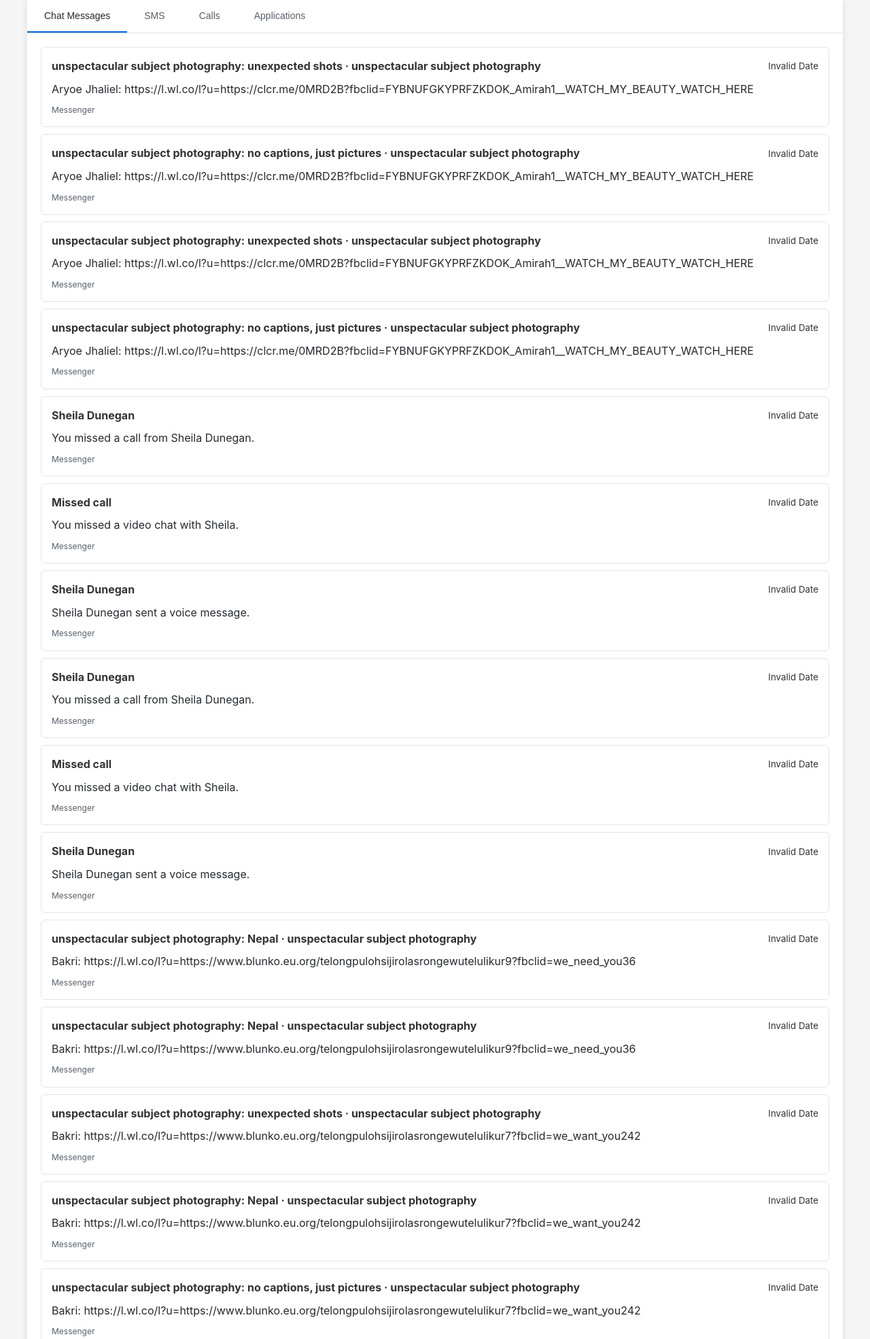
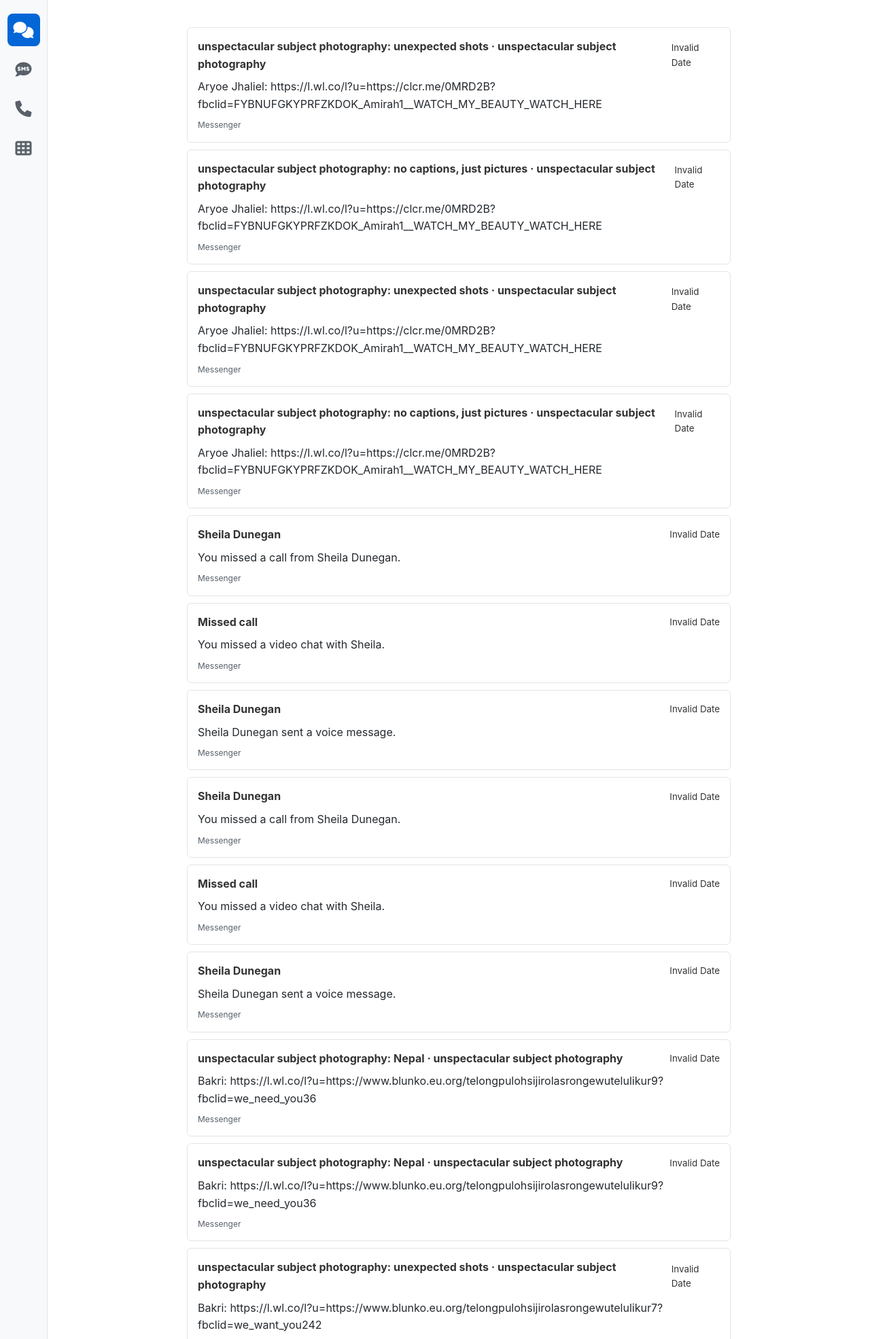
Before and after one commit to HugsNdrugz/Win123, a Flask app: page / in a window 1280 px wide. Shown: the top 1970 px of the page at 68% size. Run offline with Flask 3, Linux system fonts and the light colour scheme; data comes from the database, SQL or seed files in the repository.

Commit message:
Agent query: Is the interface now showing the navigation icons on the left side and displaying the content properly?

```diff
--- a/static/css/style.css
+++ b/static/css/style.css
@@ -9,48 +9,72 @@
     line-height: 1.6;
     color: #333;
     background: #f5f5f5;
+    height: 100vh;
 }
 
 .app-container {
     display: flex;
-    flex-direction: column;
     height: 100vh;
-    max-width: 1200px;
-    margin: 0 auto;
     background: white;
-    box-shadow: 0 0 10px rgba(0,0,0,0.1);
 }
 
-.tab-nav {
-    display: flex;
+.content-area {
+    flex: 1;
+    padding: 20px;
+    overflow-y: auto;
     background: #ffffff;
-    padding: 0;
-    border-bottom: 1px solid #e1e4e8;
-    position: sticky;
-    top: 0;
-    z-index: 100;
 }
 
-.tab-button {
-    padding: 15px 25px;
+.messages-container,
+.calls-container,
+.apps-container {
+    max-width: 800px;
+    margin: 0 auto;
+}
+
+.section-title {
+    font-size: 24px;
+    font-weight: 500;
+    margin-bottom: 20px;
+    color: #24292e;
+}
+.sidebar {
+    width: 70px;
+    background: #f8f9fa;
+    border-right: 1px solid #e1e4e8;
+    display: flex;
+    flex-direction: column;
+    align-items: center;
+    padding: 20px 0;
+}
+
+.nav-button {
+    width: 48px;
+    height: 48px;
     border: none;
     background: none;
     cursor: pointer;
-    font-size: 14px;
-    font-weight: 500;
+    display: flex;
+    align-items: center;
+    justify-content: center;
+    border-radius: 8px;
+    margin-bottom: 10px;
     color: #586069;
-    border-bottom: 2px solid transparent;
     transition: all 0.2s ease;
 }
 
-.tab-button:hover {
-    color: #0366d6;
-    background: #f6f8fa;
+.nav-button:hover {
+    background: #e1e4e8;
+    color: #24292e;
 }
 
-.tab-button.active {
-    color: #24292e;
-    border-bottom: 2px solid #0366d6;
+.nav-button.active {
+    background: #0366d6;
+    color: white;
+}
+
+.nav-button i {
+    font-size: 24px;
 }
 
 #content {
--- a/static/js/main.js
+++ b/static/js/main.js
@@ -2,9 +2,15 @@
     console.log('Application initialized');
     loadContent('chat'); // Load chat messages by default
 
-    // Set up tab switching
-    document.querySelectorAll('.tab-button').forEach(button => {
-        button.addEventListener('click', () => loadContent(button.dataset.tab));
+    // Set up navigation switching
+    document.querySelectorAll('.nav-button').forEach(button => {
+        button.addEventListener('click', () => {
+            // Update active state
+            document.querySelectorAll('.nav-button').forEach(btn =>
+                btn.classList.toggle('active', btn === button)
+            );
+            loadContent(button.dataset.tab);
+        });
     });
 });
 
--- a/templates/index.html
+++ b/templates/index.html
@@ -4,19 +4,30 @@
     <meta charset="UTF-8">
     <meta name="viewport" content="width=device-width, initial-scale=1.0">
     <title>Data Visualization Tool</title>
+    <link rel="stylesheet" href="https://cdnjs.cloudflare.com/ajax/libs/font-awesome/6.0.0/css/all.min.css">
     <link rel="stylesheet" href="/static/css/style.css">
 </head>
 <body>
     <div class="app-container">
-        <nav class="tab-nav">
-            <button class="tab-button active" data-tab="chat">Chat Messages</button>
-            <button class="tab-button" data-tab="sms">SMS</button>
-            <button class="tab-button" data-tab="calls">Calls</button>
-            <button class="tab-button" data-tab="apps">Applications</button>
+        <nav class="sidebar">
+            <button class="nav-button active" data-tab="chat" title="Chat Messages">
+                <i class="fas fa-comments"></i>
+            </button>
+            <button class="nav-button" data-tab="sms" title="SMS">
+                <i class="fas fa-sms"></i>
+            </button>
+            <button class="nav-button" data-tab="calls" title="Calls">
+                <i class="fas fa-phone"></i>
+            </button>
+            <button class="nav-button" data-tab="apps" title="Applications">
+                <i class="fas fa-th"></i>
+            </button>
         </nav>
-        <div id="content">
-            <!-- Dynamic content will be loaded here -->
-        </div>
+        <main class="content-area">
+            <div id="content">
+                <!-- Dynamic content will be loaded here -->
+            </div>
+        </main>
     </div>
     <script src="/static/js/main.js"></script>
 </body>
```
